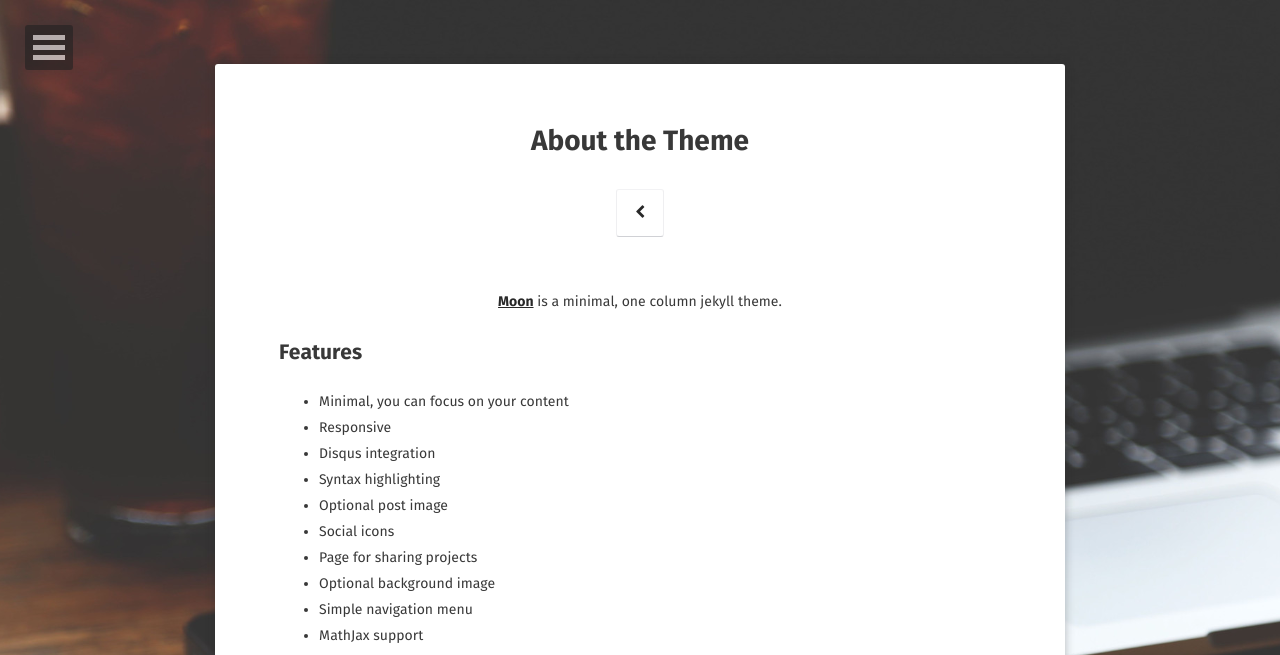
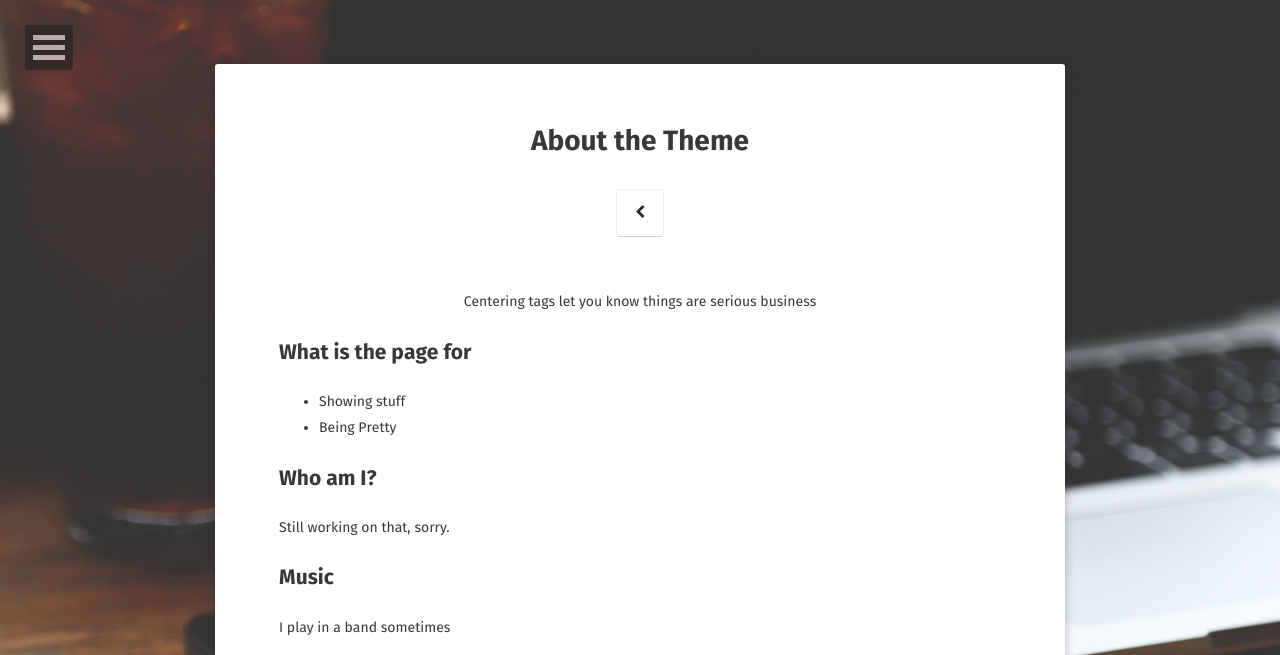
Before and after one commit to elwinmartin/elwinmartin.github.io, a Jekyll site: the page built from about/index.md, in a window 1280 px wide. Shown: the top 655 px of the page. Built offline with Jekyll 4.4.1, drawn with Linux system fonts in a browser that asks for light colours; some web fonts are replaced; some of the changed text lies outside the part shown; grey boxes are pictures that could not be loaded.

Commit message:
updated about page; trying to embed content

```diff
--- /dev/null
+++ b/_includes/soundcloud.html
@@ -0,0 +1 @@
+<iframe width="100%" height="450" scrolling="no" frameborder="no" src="https://w.soundcloud.com/player/?url=https%3A//api.soundcloud.com/users/289270844&amp;auto_play=false&amp;hide_related=false&amp;show_comments=true&amp;show_user=true&amp;show_reposts=false&amp;visual=true"></iframe>
--- /dev/null
+++ b/_includes/soundcloud.txt
@@ -0,0 +1 @@
+<iframe width="100%" height="450" scrolling="no" frameborder="no" src="https://w.soundcloud.com/player/?url=https%3A//api.soundcloud.com/users/289270844&amp;auto_play=false&amp;hide_related=false&amp;show_comments=true&amp;show_user=true&amp;show_reposts=false&amp;visual=true"></iframe>
--- a/about/index.md
+++ b/about/index.md
@@ -2,36 +2,23 @@
 layout: page
 title: About the Theme
 tags: [about, Jekyll, theme, moon]
-date: 2016-03-21
+date: 2017-07-21
 comments: false
 ---
 
-<center><a href="http://taylantatli.github.io/Moon"><b>Moon</b></a> is a minimal, one column jekyll theme.</center>
+<center>Centering tags let you know things are serious business</center>
 
-## Features
-* Minimal, you can focus on your content
-* Responsive
-* Disqus integration
-* Syntax highlighting
-* Optional post image
-* Social icons
-* Page for sharing projects
-* Optional background image
-* Simple navigation menu
-* MathJax support
+## What is the page for
+* Showing stuff
+* Being Pretty
 
-## Preview
 
-{% capture images %}
-    https://cloud.githubusercontent.com/assets/754514/14509720/61c61058-01d6-11e6-93ab-0918515ecd56.png
-    https://cloud.githubusercontent.com/assets/754514/14509716/61ac6c8e-01d6-11e6-879f-8308883de790.png
-{% endcapture %}
-{% include gallery images=images caption="Screenshots of Moon Theme" cols=2 %}
+## Who am I?
 
-See a [live version of Moon](http://taylantatli.github.io/Moon) hosted on GitHub.
+Still working on that, sorry.
 
-## Getting Started
+## Music
 
-To learn how to install and use this theme check out the [Setup Guide](http://taylantatli.me/Moon/moon-theme/) for more information.
+I play in a band sometimes
 
-[Install Moon](https://github.com/TaylanTatli/Moon){: .btn}
+{% include mycomponent.html %}
```
